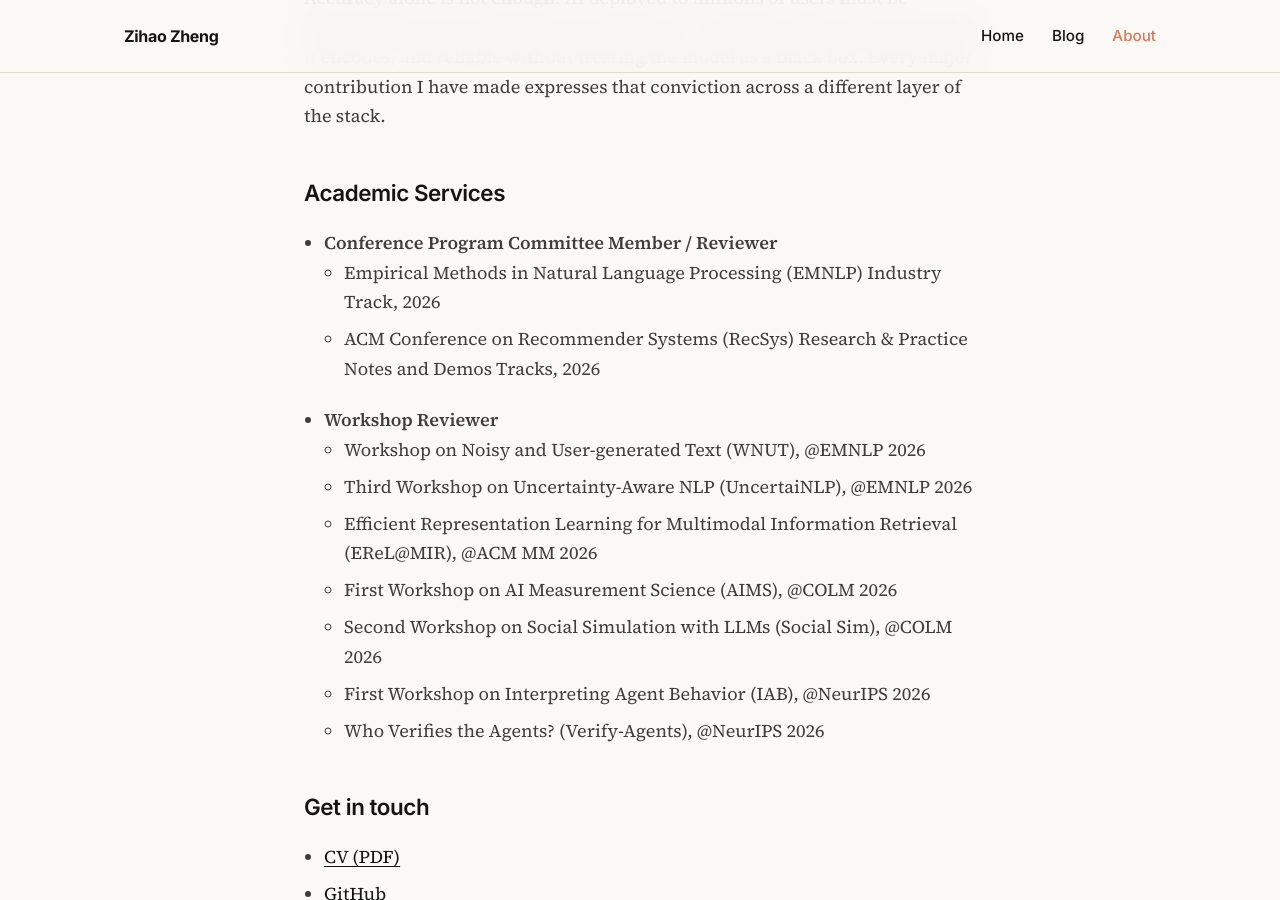
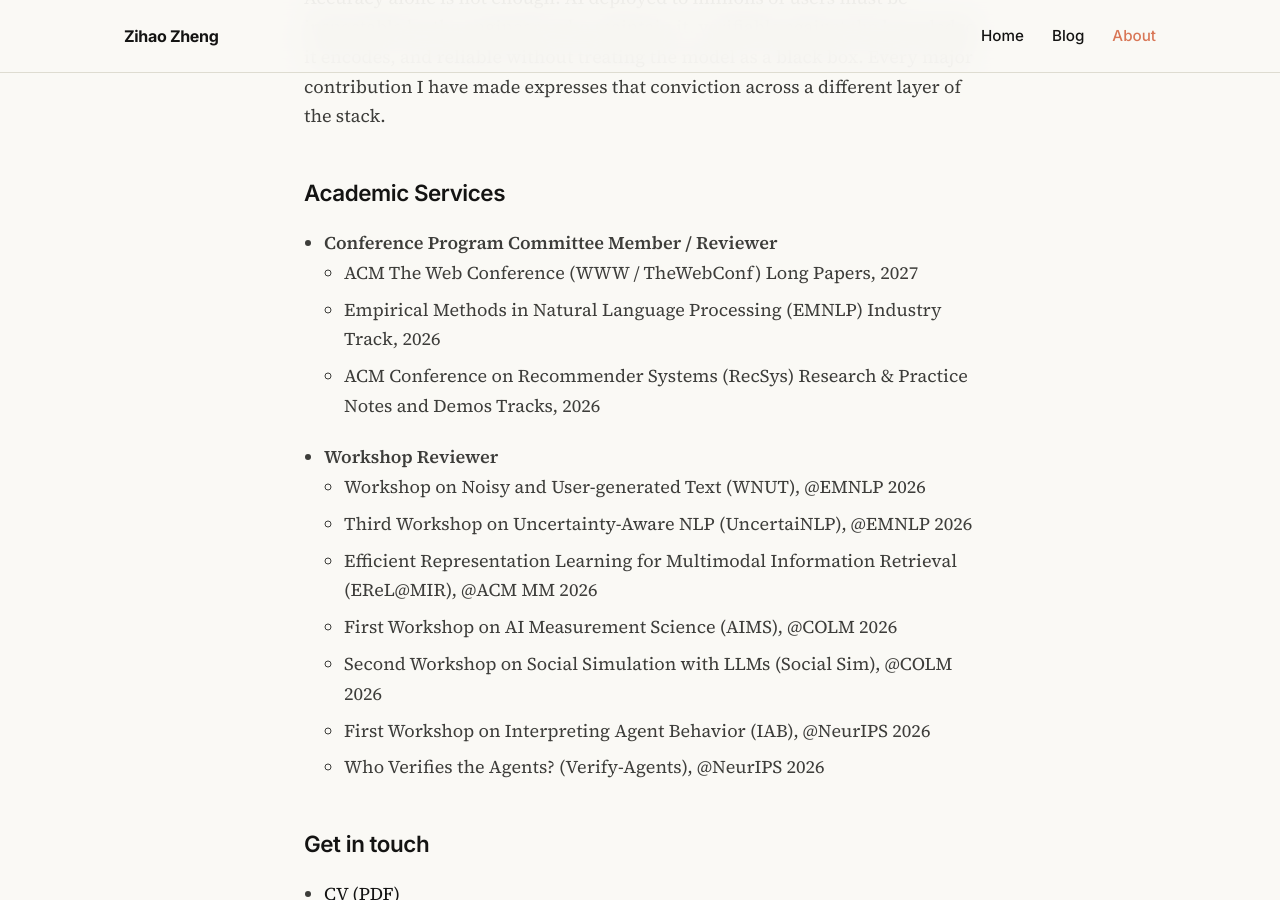
Before and after one commit to zihaolucky/zihaolucky.github.io, a Jekyll site: the page built from about.md, in a window 1280 px wide and 900 px high, scrolled down 1254 px. Built offline with Jekyll 4.4.1, drawn with Linux system fonts in a browser that asks for light colours.

Commit message:
Add WWW 2027 long-paper reviewing.
Co-authored-by: Cursor <cursoragent@cursor.com>

```diff
--- a/about.md
+++ b/about.md
@@ -30,6 +30,7 @@ Accuracy alone is not enough. AI deployed to millions of users must be inspectab
 ## Academic Services
 
 - **Conference Program Committee Member / Reviewer**
+  - ACM The Web Conference (WWW / TheWebConf) Long Papers, 2027
   - Empirical Methods in Natural Language Processing (EMNLP) Industry Track, 2026
   - ACM Conference on Recommender Systems (RecSys) Research & Practice Notes and Demos Tracks, 2026
 - **Workshop Reviewer**
```
